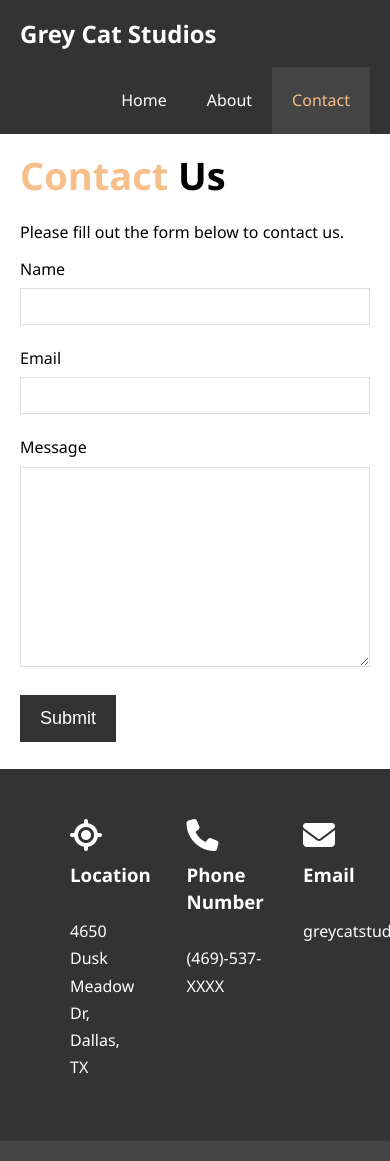
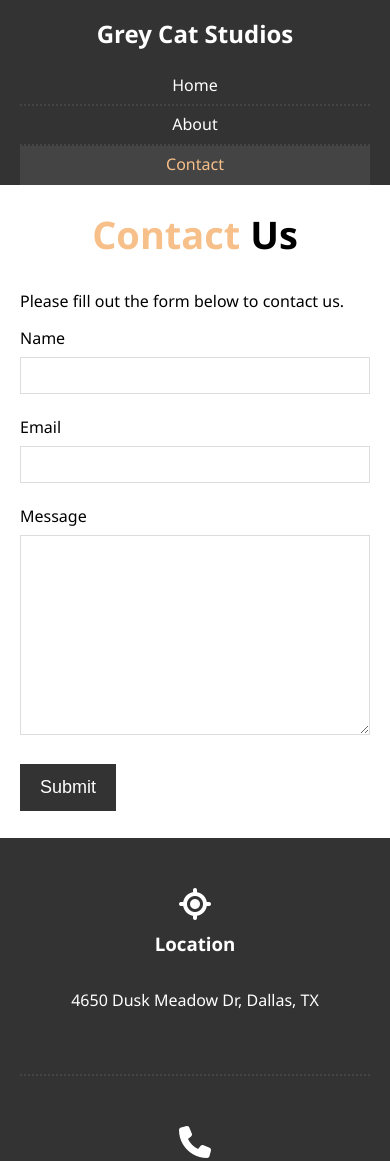
Before and after one commit to pokhrelsishir/Grey-Cat-Studio-Website, a plain HTML site: page contact.html in a window 390 px wide. Shown: the top 1161 px of the page. Drawn offline with Linux system fonts and the light colour scheme; a script that the page names is missing.

Commit message:
Updated to be Responsive Design

```diff
--- a/contact.html
+++ b/contact.html
@@ -10,6 +10,10 @@
     <script src="https://kit.fontawesome.com/08f4295781.js" crossorigin="anonymous"></script>
 
     <link rel='stylesheet' type='text/css' media='screen' href='css/style.css'>
+
+    <link rel='stylesheet' type='text/css' media="screen and (max-width:768px)" href='css/mobile.css'>
+
+
     <script src='main.js'></script>
 
 </head>
--- /dev/null
+++ b/css/mobile.css
@@ -0,0 +1,82 @@
+#navbar .logo{
+
+    float: none;
+    text-align: center;
+
+}
+
+#navbar ul, #navbar ul li
+{
+    float:none;
+}
+
+#navbar ul li a{
+    padding: 5px;
+    border-bottom: #444 dotted 2px;
+}
+
+/* Showcase */
+
+#showcase{
+height: 100%;
+}
+
+#showcase .showcase-content{
+
+    padding-top: 70px;
+    padding-bottom: 30px;
+}
+
+
+
+
+/*Home Info */
+#home-info .info-img
+{
+    display: none;
+
+}
+
+#home-info .info-content
+{
+float: none;
+width: 100%;
+}
+
+
+/* Boxes */
+.box
+{
+    float: none;
+    width: 100%;
+}
+
+
+/* About Info */
+
+#about-info .info-right, #about-info .info-left
+{
+    float: none;
+    width: 100%;
+}
+
+
+#about-info .info-right
+{
+    margin-top: 30px;
+}
+
+
+
+/* Utility Classes */
+
+.l-heading
+{
+    text-align: center;
+}
+
+
+/* Contact */
+#contact-info .box{
+    border-bottom: #444 dotted 2px;
+}
--- a/css/style.css
+++ b/css/style.css
@@ -102,6 +102,7 @@ p{
 .l-heading
 {
     font-size: 38px;
+    line-height: 1.2;
 }
 
 
@@ -134,7 +135,7 @@ p{
     color: #fff;
 }
 
-#navbar h1{
+#navbar .logo{
     float: left;
     padding-top: 20px;
 }
@@ -196,7 +197,7 @@ p{
 
 #home-info
 {
-    height:400px;
+    height:450px;
 }
 
 #home-info .info-img
@@ -274,7 +275,7 @@ p{
 
 #testimonials
 {
-    height: 600px;
+    height: 100%;
     background: url('../img/bg2.jpg') no-repeat center center/cover;
     padding-top: 100px;
 
```
Also changed, not shown: about.html (+3 -0 lines), index.html (+5 -0 lines).
